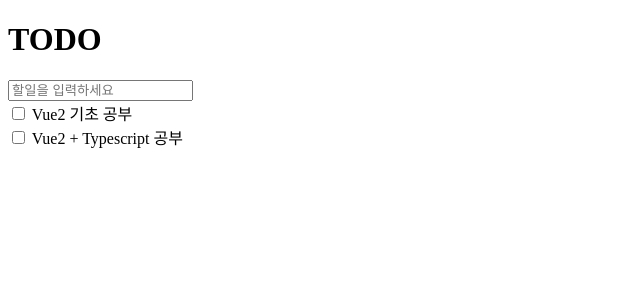
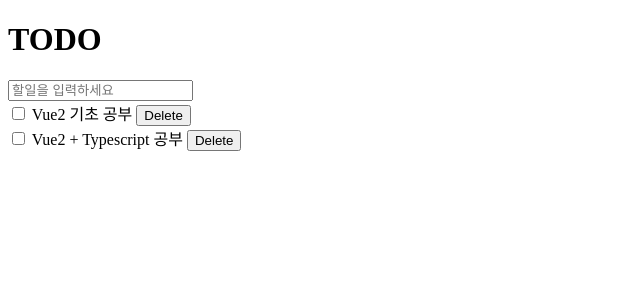
Before and after one commit to LEEHYUNHO2001/vue2-study, a Vue app in the folder todo/: page / in a window 1280 px wide. Shown: the top 300 px of the page, without its empty margins (0-640 px from the left). Built offline with nearby package versions, Linux system fonts and the light colour scheme; the HTML template or start-up script is replaced by a standard one.

Commit message:
:sparkles: todo item delete
emit 이용

```diff
--- a/todo/src/App.vue
+++ b/todo/src/App.vue
@@ -13,6 +13,7 @@
       :key="todoItem.id"
       :todoItem="todoItem"
       @toggle-check="toggleCheck"
+      @handle-delete="deleteTodo"
     />
   </div>
 </template>
@@ -54,6 +55,9 @@
       const index = this.todoItems.findIndex((todoItem) => todoItem.id === id);
       this.todoItems[index].checked = checked;
     },
+    deleteTodo(id) {
+      this.todoItems = this.todoItems.filter((todoItem) => todoItem.id !== id);
+    },
   },
 };
 </script>
--- a/todo/src/components/TodoItem.vue
+++ b/todo/src/components/TodoItem.vue
@@ -8,6 +8,7 @@
     >
       {{ todoItem.text }}
     </span>
+    <button class="btn btn-danger btn-sm" @click="handleDelete">Delete</button>
   </div>
 </template>
 
@@ -26,6 +27,9 @@
         checked: e.target.checked,
       });
     },
+    handleDelete() {
+      this.$emit("handle-delete", this.todoItem.id);
+    },
   },
 };
 </script>
```
